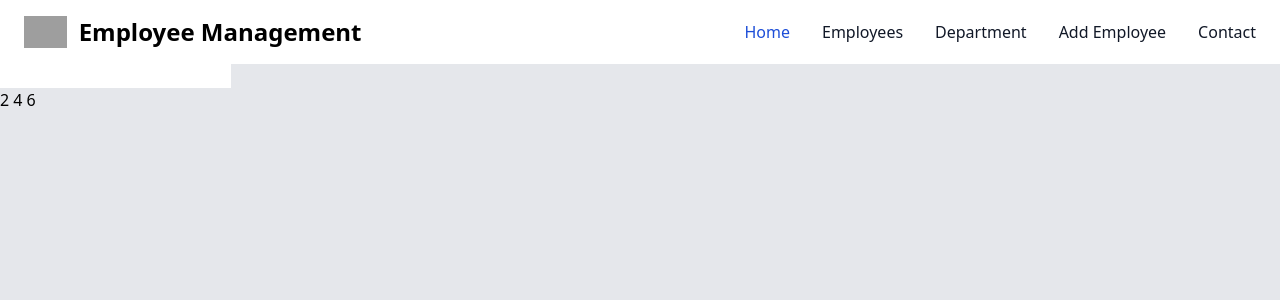
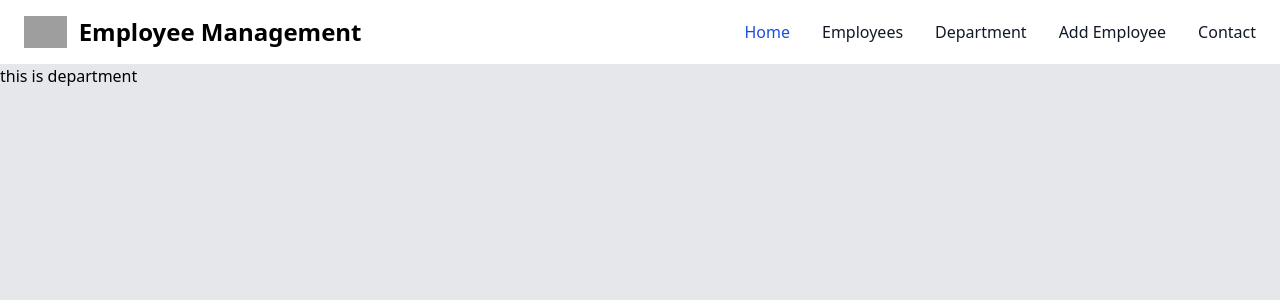
Before and after one commit to SagarB04/EmployeeUI, a React (Vite) app: page /departments in a window 1280 px wide. Shown: the top 300 px of the page. Built offline with nearby package versions, Linux system fonts and the light colour scheme; grey boxes are pictures that could not be loaded.

Commit message:
minor changes on department

```diff
--- a/src/components/Departments.jsx
+++ b/src/components/Departments.jsx
@@ -1,30 +1,9 @@
-import { useEffect, useState } from "react"
 
 const Departments = () => {
 
-  const [num, setNum] = useState(0);
-  const [msg, setMsg] = useState("");
-  const handleChange = (e) => {
-    setNum(Number.parseInt(e.target.value) );
-  }
-  useEffect(() => {
-
-    setMsg("");
-    if(num<0){
-      setMsg("");
-      setMsg("enter positive number")
-    } else {
-      setMsg("");
-      setMsg(`${num+2} ${num+4} ${num+6}`)
-    }
-
-
-  }, [num])
-
   return (
     <>
-      <input type="number" onChange={(e) => { handleChange(e) }} />
-      <p>{msg}</p>
+      this is department
     </>
   )
 }
```
